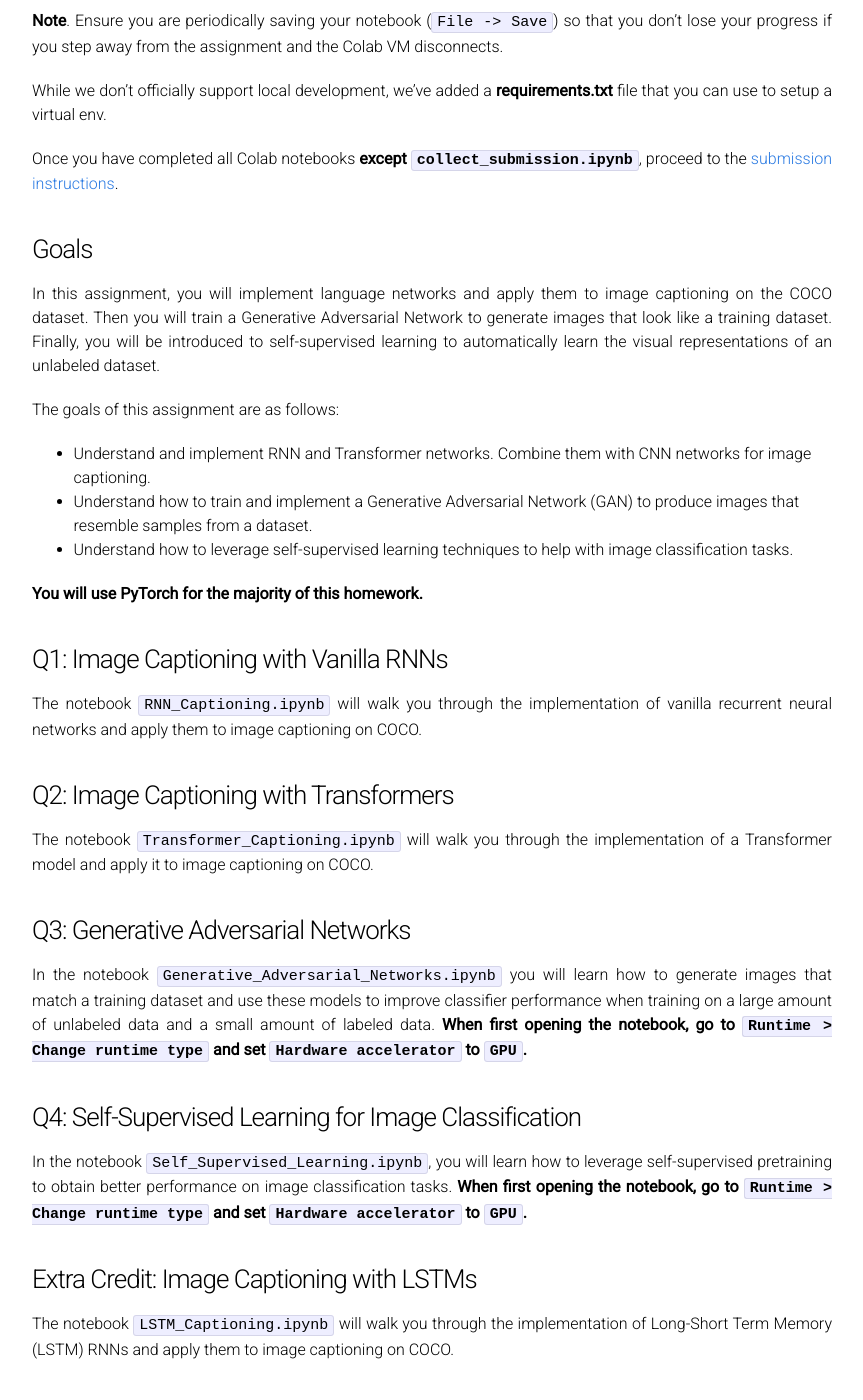
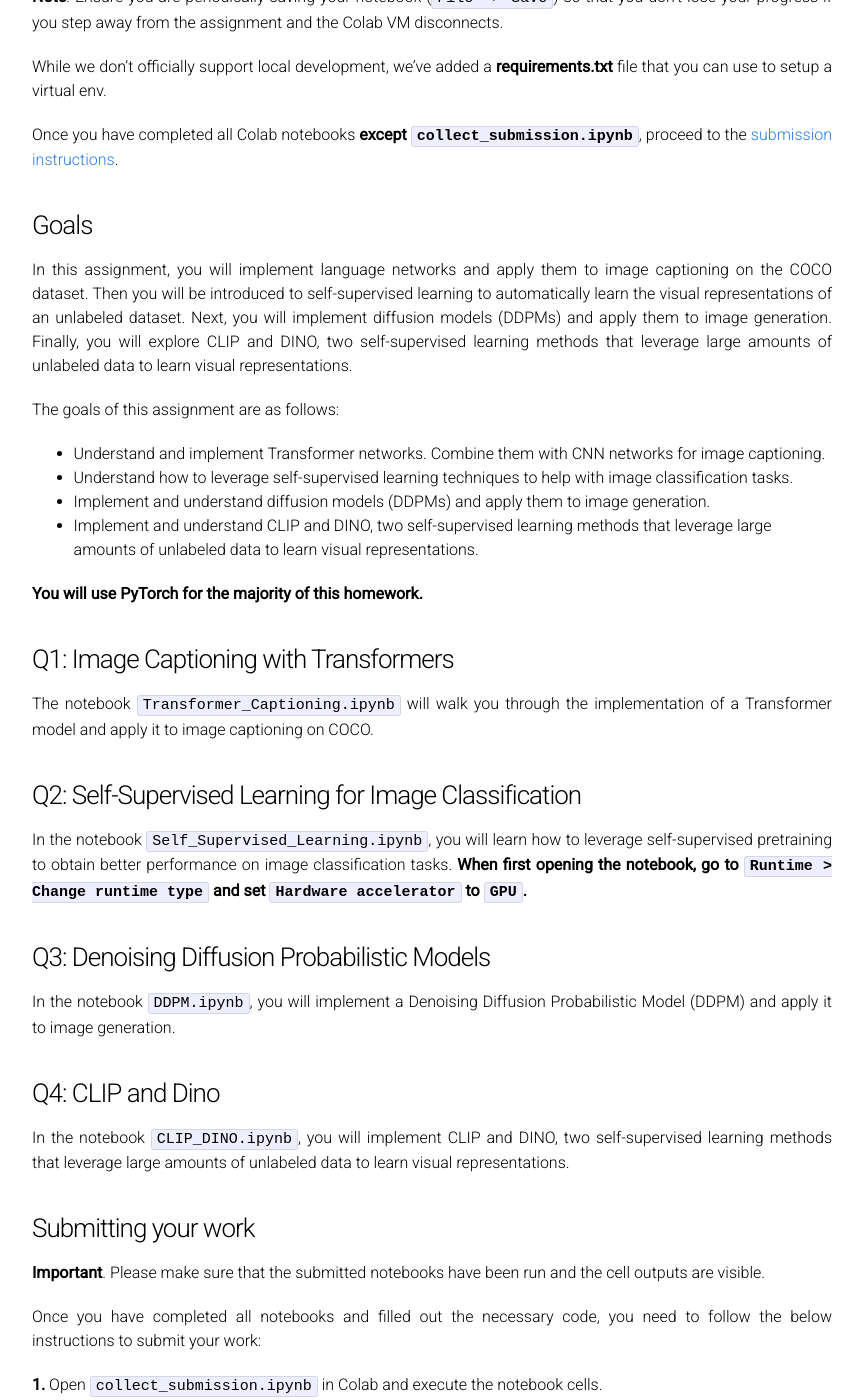
Before and after one commit to cs231n/cs231n.github.io, a Jekyll site: the page built from assignments/2025/assignment3.md, in a window 1280 px wide and 1400 px high, scrolled down 942 px. Shown: the whole window, without its empty margins (208-1071 px from the left). Built offline with Jekyll 4.4.1, drawn with Linux system fonts in a browser that asks for light colours; some of the changed text lies outside the part shown.

Commit message:
add 2025 assignment 3

```diff
--- a/assignments/2025/assignment3.md
+++ b/assignments/2025/assignment3.md
@@ -5,68 +5,81 @@
 permalink: /assignments2025/assignment3/
 ---
 
-<span style="color:red">This assignment is due on **Tuesday, May 28 2024** at 11:59pm PST.</span>
+<span style="color:red">This assignment is due on **Friday, May 30 2025** at 11:59pm PST.</span>
 
-Starter code containing Colab notebooks can be [downloaded here]({{site.hw_3_colab}}).
+Starter code containing Colab notebooks can
+be [downloaded here](https://drive.google.com/file/d/1m4eU68YJOqsX842otWS0z8hEaBB8c3EH/view?usp=sharing).
 
 - [Setup](#setup)
 - [Goals](#goals)
-- [Q1: Image Captioning with Vanilla RNNs](#q1-image-captioning-with-vanilla-rnns)
-- [Q2: Image Captioning with Transformers](#q2-image-captioning-with-transformers)
-- [Q3: Generative Adversarial Networks](#q3-generative-adversarial-networks)
-- [Q4: Self-Supervised Learning for Image Classification](#q4-self-supervised-learning-for-image-classification)
-- [Extra Credit: Image Captioning with LSTMs](#extra-credit-image-captioning-with-lstms-5-points)
+- [Q1: Image Captioning with Transformers](#q1-image-captioning-with-transformers)
+- [Q2: Self-Supervised Learning for Image Classification](#q2-self-supervised-learning-for-image-classification)
+- [Q3: Denoising Diffusion Probabilistic Models](#q3-denoising-diffusion-probabilistic-models)
+- [Q4: CLIP and Dino](#q4-clip-and-dino)
 - [Submitting your work](#submitting-your-work)
 
 ### Setup
 
-Please familiarize yourself with the [recommended workflow]({{site.baseurl}}/setup-instructions/#working-remotely-on-google-colaboratory) before starting the assignment. You should also watch the Colab walkthrough tutorial below.
+Please familiarize yourself with
+the [recommended workflow]({{site.baseurl}}/setup-instructions/#working-remotely-on-google-colaboratory) before starting
+the assignment. You should also watch the Colab walkthrough tutorial below.
 
 <iframe style="display: block; margin: auto;" width="560" height="315" src="https://www.youtube.com/embed/DsGd2e9JNH4" title="YouTube video player" frameborder="0" allow="accelerometer; autoplay; clipboard-write; encrypted-media; gyroscope; picture-in-picture" allowfullscreen></iframe>
 
-**Note**. Ensure you are periodically saving your notebook (`File -> Save`) so that you don't lose your progress if you step away from the assignment and the Colab VM disconnects.
+**Note**. Ensure you are periodically saving your notebook (`File -> Save`) so that you don't lose your progress if you
+step away from the assignment and the Colab VM disconnects.
 
-While we don't officially support local development, we've added a <b>requirements.txt</b> file that you can use to setup a virtual env.
+While we don't officially support local development, we've added a <b>requirements.txt</b> file that you can use to
+setup a virtual env.
 
-Once you have completed all Colab notebooks **except `collect_submission.ipynb`**, proceed to the [submission instructions](#submitting-your-work).
+Once you have completed all Colab notebooks **except `collect_submission.ipynb`**, proceed to
+the [submission instructions](#submitting-your-work).
 
 ### Goals
 
-In this assignment, you will implement language networks and apply them to image captioning on the COCO dataset. Then you will train a Generative Adversarial Network to generate images that look like a training dataset. Finally, you will be introduced to self-supervised learning to automatically learn the visual representations of an unlabeled dataset.
+In this assignment, you will implement language networks and apply them to image captioning on the COCO dataset. Then
+you will be introduced to self-supervised learning to automatically learn the visual representations of an unlabeled
+dataset. Next, you will implement diffusion models (DDPMs) and apply them to image generation. Finally, you will explore
+CLIP and DINO, two self-supervised learning methods that leverage large amounts of unlabeled data to learn visual
+representations.
 
 The goals of this assignment are as follows:
 
-- Understand and implement RNN and Transformer networks. Combine them with CNN networks for image captioning.
-- Understand how to train and implement a Generative Adversarial Network (GAN) to produce images that resemble samples from a dataset.
+- Understand and implement Transformer networks. Combine them with CNN networks for image captioning.
 - Understand how to leverage self-supervised learning techniques to help with image classification tasks.
+- Implement and understand diffusion models (DDPMs) and apply them to image generation.
+- Implement and understand CLIP and DINO, two self-supervised learning methods that leverage large amounts of unlabeled
+  data to learn visual representations.
 
 **You will use PyTorch for the majority of this homework.**
 
-### Q1: Image Captioning with Vanilla RNNs
+### Q1: Image Captioning with Transformers
 
-The notebook `RNN_Captioning.ipynb` will walk you through the implementation of vanilla recurrent neural networks and apply them to image captioning on COCO.
+The notebook `Transformer_Captioning.ipynb` will walk you through the implementation of a Transformer model and apply it
+to image captioning on COCO.
 
-### Q2: Image Captioning with Transformers
+### Q2: Self-Supervised Learning for Image Classification
 
-The notebook `Transformer_Captioning.ipynb` will walk you through the implementation of a Transformer model and apply it to image captioning on COCO.
+In the notebook `Self_Supervised_Learning.ipynb`, you will learn how to leverage self-supervised pretraining to obtain
+better performance on image classification tasks. **When first opening the notebook, go
+to `Runtime > Change runtime type` and set `Hardware accelerator` to `GPU`.**
 
-### Q3: Generative Adversarial Networks
+### Q3: Denoising Diffusion Probabilistic Models
 
-In the notebook `Generative_Adversarial_Networks.ipynb` you will learn how to generate images that match a training dataset and use these models to improve classifier performance when training on a large amount of unlabeled data and a small amount of labeled data. **When first opening the notebook, go to `Runtime > Change runtime type` and set `Hardware accelerator` to `GPU`.**
+In the notebook `DDPM.ipynb`, you will implement a Denoising Diffusion Probabilistic Model
+(DDPM) and apply it to image generation.
 
-### Q4: Self-Supervised Learning for Image Classification
+### Q4: CLIP and Dino
 
-In the notebook `Self_Supervised_Learning.ipynb`, you will learn how to leverage self-supervised pretraining to obtain better performance on image classification tasks. **When first opening the notebook, go to `Runtime > Change runtime type` and set `Hardware accelerator` to `GPU`.**
-
-### Extra Credit: Image Captioning with LSTMs
-
-The notebook `LSTM_Captioning.ipynb` will walk you through the implementation of Long-Short Term Memory (LSTM) RNNs and apply them to image captioning on COCO.
+In the notebook `CLIP_DINO.ipynb`, you will implement CLIP and DINO, two self-supervised learning methods that leverage
+large amounts of unlabeled data to learn visual representations.
 
 ### Submitting your work
 
 **Important**. Please make sure that the submitted notebooks have been run and the cell outputs are visible.
 
-Once you have completed all notebooks and filled out the necessary code, you need to follow the below instructions to submit your work:
+Once you have completed all notebooks and filled out the necessary code, you need to follow the below instructions to
+submit your work:
 
 **1.** Open `collect_submission.ipynb` in Colab and execute the notebook cells.
 
```
